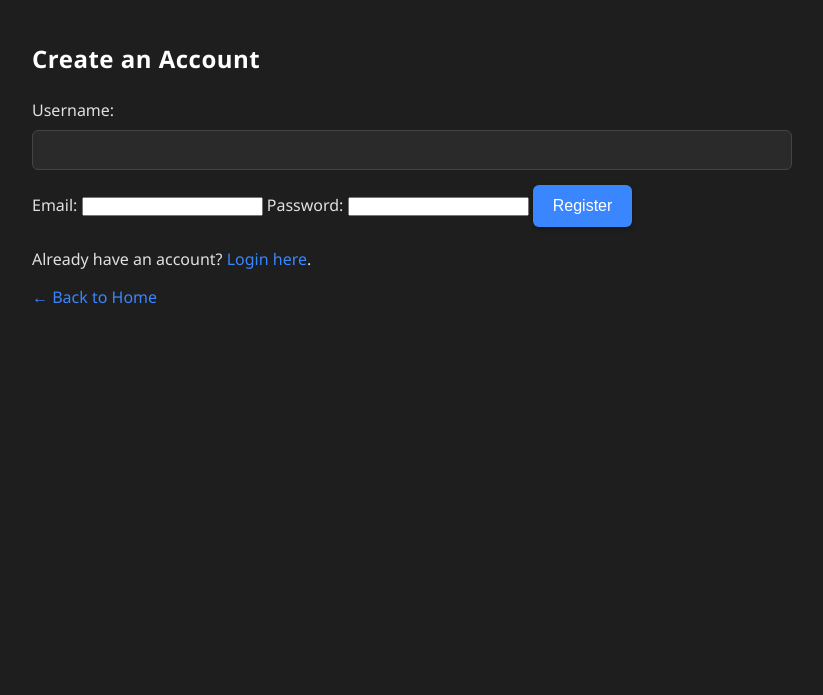
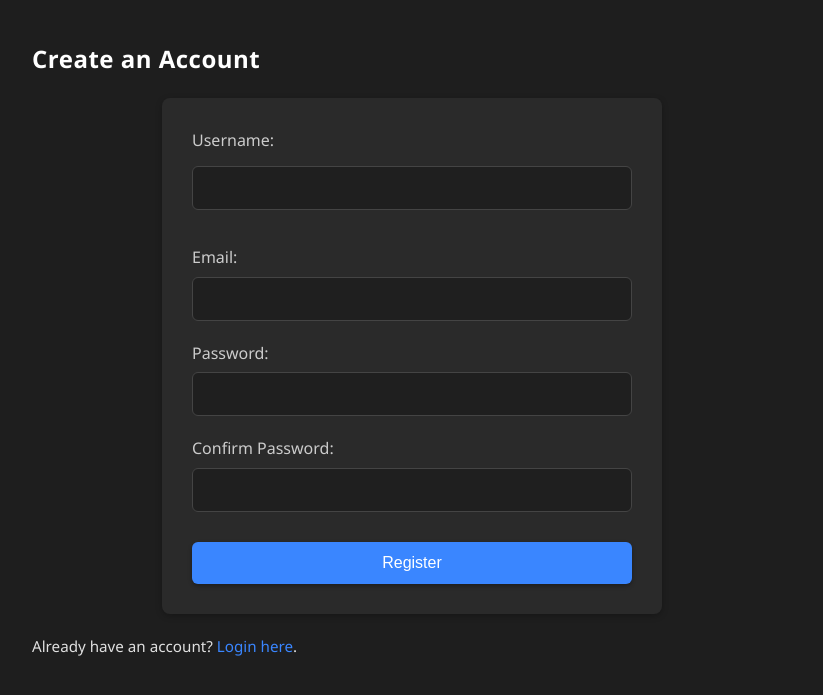
Before and after one commit to SiulRek/MentalMathChallange, a Flask app: page /register in a window 1280 px wide. Shown: the top 695 px of the page, without its empty margins (228-1051 px from the left). Run offline with Flask 3, Linux system fonts and the light colour scheme.

Commit message:
Add email confirmation & enhance UI appearance

```diff
--- a/src/app/routes.py
+++ b/src/app/routes.py
@@ -39,6 +39,11 @@ def register_routes(app):
             username = request.form.get("username", "")
             email = request.form.get("email", "")
             password = request.form.get("password", "")
+            confirm_password = request.form.get("confirm_password", "")
+
+            if password != confirm_password:
+                flash("Passwords do not match.", "error")
+                return render_template("register.html")
 
             success, message = app.auth.add_pending_user(
                 email, username, password
@@ -48,6 +53,7 @@ def register_routes(app):
                 session["pending_email"] = email
                 return redirect(url_for("request_email_confirmation"))
             flash(message, "error")
+
         return render_template("register.html")
 
     @app.route("/request-email-confirmation")
--- a/src/run.py
+++ b/src/run.py
@@ -3,10 +3,12 @@ import os
 from app import create_app
 
 if os.getenv("RUNNING_LOCALLY", "False") == "true":
+
     import shutil
 
-    instance_path = os.path.join(os.getcwd(), "src", "instance")
+    instance_path = os.path.join("instance")
     if os.path.exists(instance_path):
+        print(f"Removing existing instance directory: {instance_path}")
         shutil.rmtree(instance_path)
 
 
--- a/src/static/style.css
+++ b/src/static/style.css
@@ -143,6 +143,65 @@ button:active {
   font-size: 1em;
   color: #e0e0e0;
   border: 1px solid #61d523;
+  font-weight: 500;
+}
+/* ──────────────────────────────── */
+/* Register Form Alignment & Sizing*/
+/* ──────────────────────────────── */
+.form-vertical {
+  background-color: #2a2a2a;
+  padding: 30px;
+  border-radius: 8px;
+  box-shadow: 0 2px 6px rgba(0,0,0,0.25);
+  max-width: 500px;
+  margin: 0 auto;
+}
+
+.form-group {
+  display: flex;
+  flex-direction: column;
+  align-items: flex-start;
+  width: 100%;
+  margin-bottom: 20px;
+}
+
+label {
+  font-weight: 500;
+  color: #cccccc;
+  margin-bottom: 6px;
+}
+
+input[type="text"],
+input[type="email"],
+input[type="password"] {
+  width: 100%;
+  background-color: #1f1f1f;
+  color: #e0e0e0;
+  border: 1px solid #444;
+  padding: 12px;
+  font-size: 1em;
+  border-radius: 6px;
+  transition: border 0.2s ease;
+  box-sizing: border-box;
+}
+
+input:focus {
+  border-color: #3a86ff;
+  outline: none;
+}
+
+button[type="submit"] {
+  width: 100%;
+  margin-top: 10px;
+}
+
+.container p {
+  text-align: left;
+  font-size: 0.95em;
+  margin-top: 20px;
+}
+
+.container p a {
   font-weight: 500;
 }
 
--- a/src/templates/login.html
+++ b/src/templates/login.html
@@ -30,7 +30,6 @@
     <p style="margin-top: 20px;">
       Don’t have an account? <a href="{{ url_for('register') }}">Register here</a>.
     </p>
-    <p><a href="{{ url_for('index') }}">← Back to Home</a></p>
   </div>
 </body>
 </html>
--- a/src/templates/register.html
+++ b/src/templates/register.html
@@ -17,15 +17,26 @@
       {% endif %}
     {% endwith %}
 
-    <form method="post">
-      <label for="username">Username:</label>
-      <input type="text" id="username" name="username" required>
+    <form method="post" class="form-vertical">
+      <div class="form-group">
+        <label for="username">Username:</label>
+        <input type="text" id="username" name="username" required>
+      </div>
 
-      <label for="email">Email:</label>
-      <input type="email" id="email" name="email" required>
+      <div class="form-group">
+        <label for="email">Email:</label>
+        <input type="email" id="email" name="email" required>
+      </div>
 
-      <label for="password">Password:</label>
-      <input type="password" id="password" name="password" required>
+      <div class="form-group">
+        <label for="password">Password:</label>
+        <input type="password" id="password" name="password" class="password-field" required>
+      </div>
+
+      <div class="form-group">
+        <label for="confirm_password">Confirm Password:</label>
+        <input type="password" id="confirm_password" name="confirm_password" class="password-field" required>
+      </div>
 
       <button type="submit">Register</button>
     </form>
@@ -33,7 +44,6 @@
     <p style="margin-top: 20px;">
       Already have an account? <a href="{{ url_for('login') }}">Login here</a>.
     </p>
-    <p><a href="{{ url_for('index') }}">← Back to Home</a></p>
   </div>
 </body>
 </html>
```
